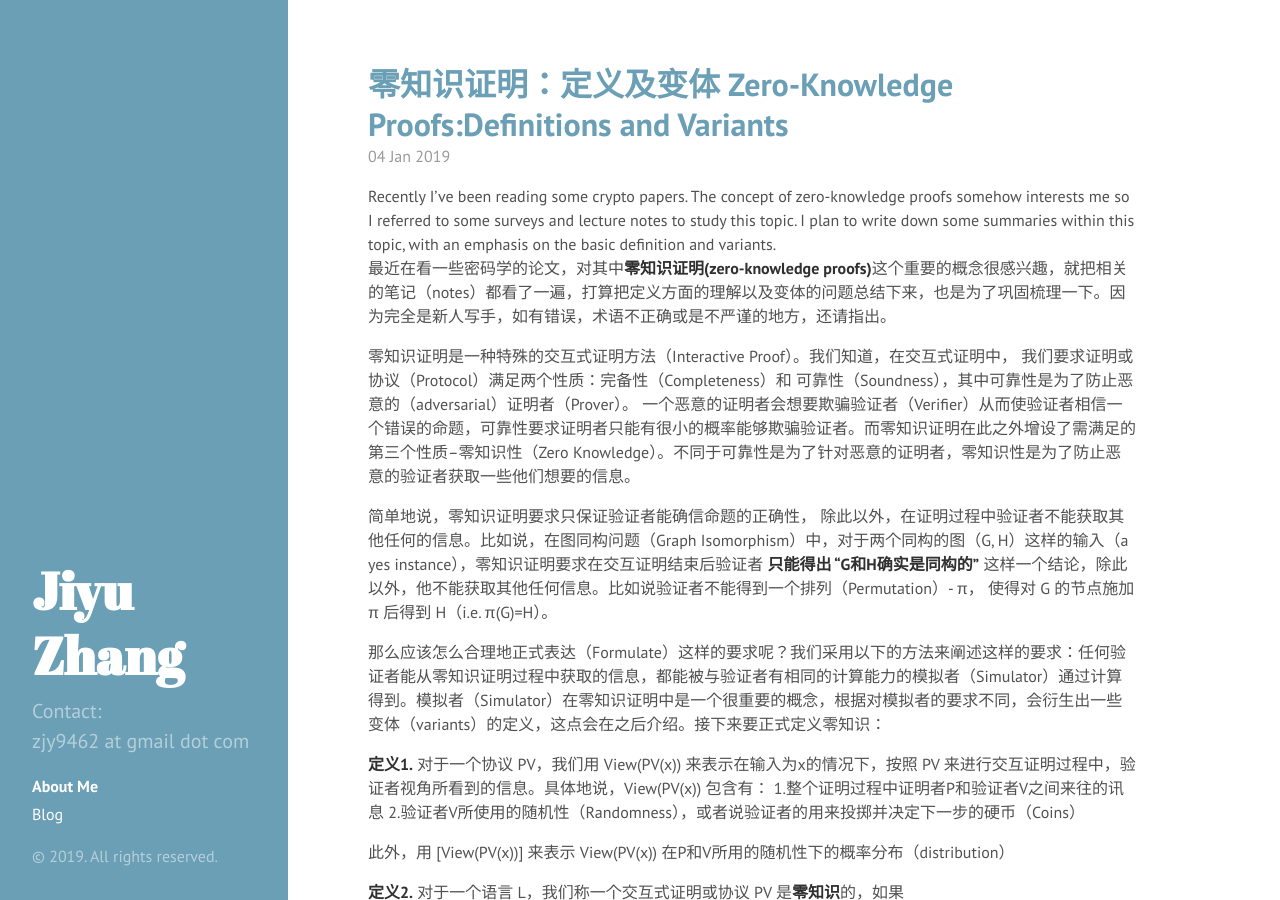
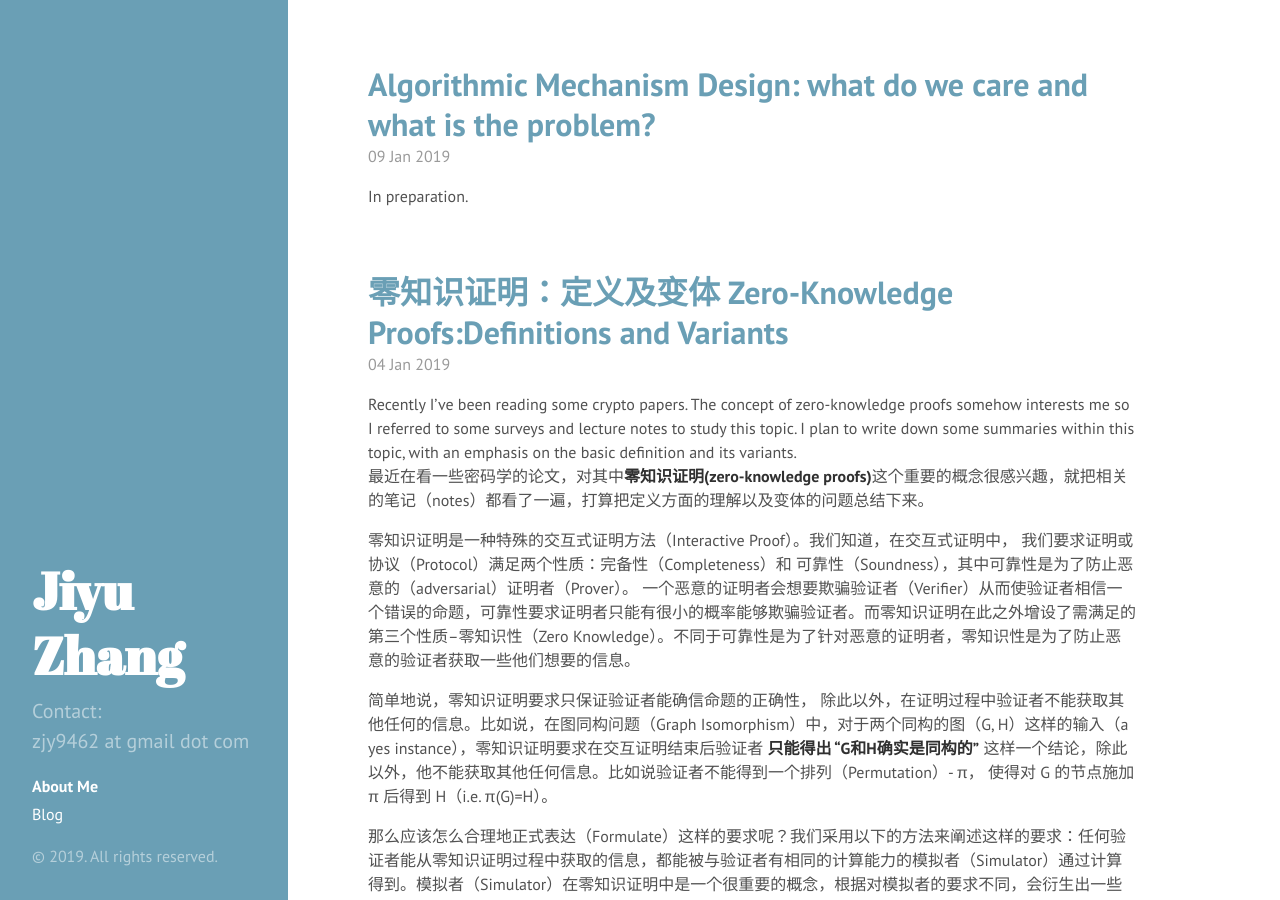
Before and after one commit to lucamartucci/lucamartucci.github.io, a Jekyll site: the page built from blog.html, in a window 1280 px wide and 900 px high. Built offline with Jekyll 4.4.1, drawn with Linux system fonts in a browser that asks for light colours; formulas are drawn with MathJax 3; some of the changed text lies outside the part shown.

Commit message:
mechanismstudy

```diff
--- a/_posts/2019-01-04-zkdefvar.md
+++ b/_posts/2019-01-04-zkdefvar.md
@@ -4,8 +4,8 @@ permalink: /zkdefvar/
 title: 零知识证明：定义及变体 Zero-Knowledge Proofs:Definitions and Variants
 ---
 
-Recently I've been reading some crypto papers. The concept of zero-knowledge proofs somehow interests me so I referred to some surveys and lecture notes to study this topic. I plan to write down some summaries within this topic, with an emphasis on the basic definition and variants.
-最近在看一些密码学的论文，对其中**零知识证明(zero-knowledge proofs)**这个重要的概念很感兴趣，就把相关的笔记（notes）都看了一遍，打算把定义方面的理解以及变体的问题总结下来，也是为了巩固梳理一下。因为完全是新人写手，如有错误，术语不正确或是不严谨的地方，还请指出。
+Recently I've been reading some crypto papers. The concept of zero-knowledge proofs somehow interests me so I referred to some surveys and lecture notes to study this topic. I plan to write down some summaries within this topic, with an emphasis on the basic definition and its variants.
+最近在看一些密码学的论文，对其中**零知识证明(zero-knowledge proofs)**这个重要的概念很感兴趣，就把相关的笔记（notes）都看了一遍，打算把定义方面的理解以及变体的问题总结下来。
 
 
 
@@ -39,7 +39,7 @@ $$[View(S(x))]\simeq [View(PV^{\prime}(x))]$$
 
 在Oded的survey中，他还有提到通常还需要要考虑到敌方（adversary）有辅助信息（auxiliary information）的情况。在这种情况下的零知识，称之为**辅助输入零知识**（auxiliary-input zero knowledge）。辅助输入零知识需要在定义2里用[View(S(x, z))]和[View((P V'(z))(x))] 来分别替代模拟者的输出分布和验证者的输出分布，其中z代表的是辅助信息。
 
-除了以上的变体外，Oded的survey里提到了从对模拟者的要求出发衍生的一些变体， 其中一个就是要求有一个**通用模拟者**（Universal Simulator），这个模拟者拥有验证者B'的程序作为辅助输入。为了这个目的，我们需将定义2里的模拟者 S(x) 修改为 S(x, <B'>)，其中 <B'> 表示B'的程序(program)的描述。更进一步加强定义的话，我们还可以要求把验证者的程序作为一个黑箱（Black Box）或是神谕机（Oracle），称之为**黑箱模拟**（Black-box Simulation）。似乎最初大家都相信把B'的程序当作输入和把B'的程序作为黑箱使用对于零知识来说是没有区别的（这点我不肯定因为我还没仔细读过后面的部分），不过Boaz Barak [3] 在2001年的论文给出了它们的区别。
+除了以上的变体外，Oded的survey里提到了从对模拟者的要求出发衍生的一些变体， 其中一个就是要求有一个**通用模拟者**（Universal Simulator），这个模拟者拥有验证者B'的程序作为辅助输入。为了这个目的，我们需将定义2里的模拟者 S(x) 修改为 S(x, <B'>)，其中 <B'> 表示B'的程序(program)的描述。更进一步加强定义的话，我们还可以要求把验证者的程序作为一个黑箱（Black Box）或是神谕机（Oracle），称之为**黑箱模拟**（Black-box Simulation）。似乎最初大家都相信把B'的程序当作输入和把B'的程序作为黑箱使用对于零知识来说是没有区别的，不过Boaz Barak [3] 在2001年的论文给出了它们的区别。
 
 
 **参考文献(References)**
--- /dev/null
+++ b/_posts/2019-01-09-mechanismstudy.md
@@ -0,0 +1,7 @@
+---
+layout: default
+permalink: /mechanismstudy/
+title: 'Algorithmic Mechanism Design: what do we care and what is the problem?'
+---
+
+In preparation.
```
Also changed, not shown: 5 other files.
